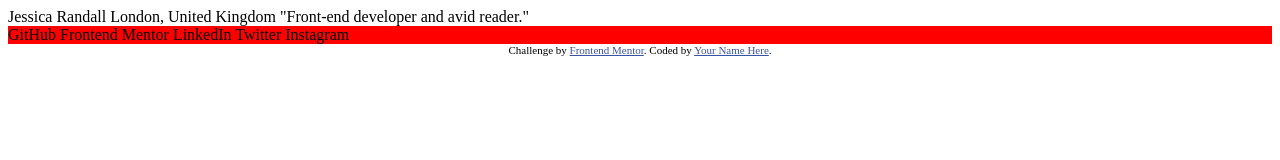
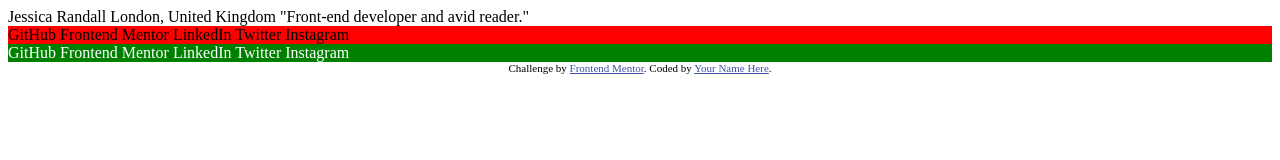
Before and after one commit to DevOluwatoyin/profile-card, a plain HTML site: page index.html in a window 1280 px wide. Drawn offline with Linux system fonts and the light colour scheme.

Commit message:
style: update green div color

```diff
--- a/index.html
+++ b/index.html
@@ -27,6 +27,11 @@
       .red {
         background: red;
       }
+
+      .green {
+        background: green;
+        color: white;
+      }
     </style>
   </head>
   <body>
@@ -34,6 +39,7 @@
     reader."
 
     <div class="red">GitHub Frontend Mentor LinkedIn Twitter Instagram</div>
+    <div class="green">GitHub Frontend Mentor LinkedIn Twitter Instagram</div>
 
     <div class="attribution">
       Challenge by
```
